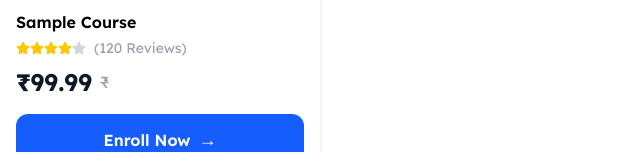
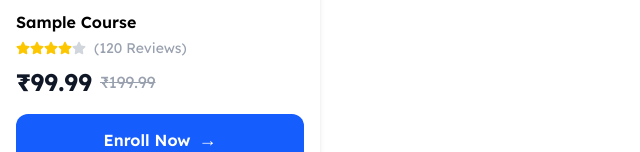
Before and after one commit to shikshanationdev/web, a Next.js app: page /demo in a window 1280 px wide. Shown: the part 166-318 px from the top of the page, without its empty margins (0-640 px from the left). Built offline with nearby package versions, Linux system fonts and the light colour scheme.

Commit message:
fix: update CourseCard reviews prop to string and adjust Learning Goals section padding

```diff
--- a/src/app/demo/page.tsx
+++ b/src/app/demo/page.tsx
@@ -7,9 +7,10 @@ const page = () => {
       image="https://plus.unsplash.com/premium_photo-1752521132303-15829446682e?q=80&w=715&auto=format&fit=crop&ixlib=rb-4.1.0&ixid=M3wxMjA3fDB8MHxwaG90by1wYWdlfHx8fGVufDB8fHx8fA%3D%3D"
       title="Sample Course"
       rating={4.5}
-      reviews={120}
+      reviews={"120"}
+      oldPrice={199.99}
       price={99.99}
-      instructor="John Doe"
+      // instructor="John Doe"
       enrollLink=""
     />
   );
--- a/src/components/HomePageSections/LearningGoalSection.tsx
+++ b/src/components/HomePageSections/LearningGoalSection.tsx
@@ -61,7 +61,7 @@ const LearningGoalsSection = (): React.ReactElement => {
   ];
 
   return (
-    <section className="w-full py-16 bg-white">
+    <section className="w-full py-36 bg-white">
       <div className="container mx-auto px-4">
         <h2 className="text-[40px] font-bold text-[#141219] text-center mb-5 font-['Lexend_Deca',Helvetica]">
           What&apos;s Your Learning Goal
```
